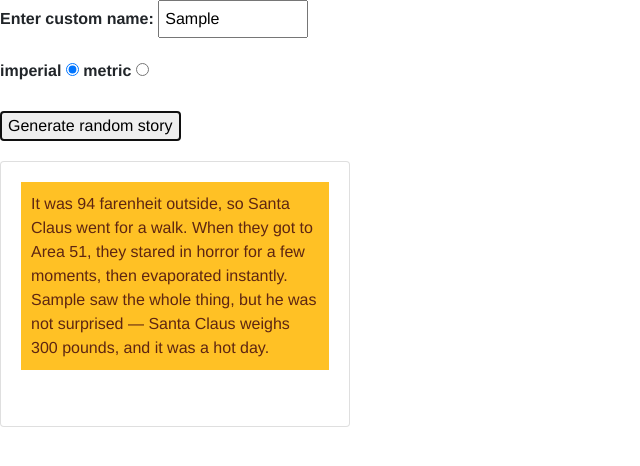
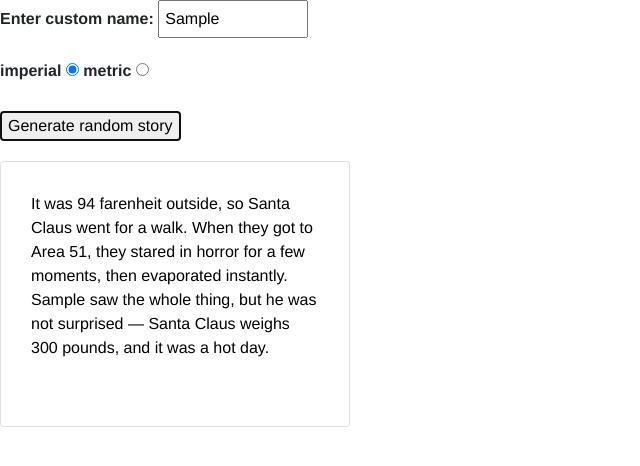
Before and after one commit to morerebe/comp1073-lab3, a plain HTML site: page index.html in a window 1280 px wide. Both pictures are taken after typing "Sample" into the empty fields and a click on the button "Generate random story". Shown: the whole page, without its empty margins (0-640 px from the left). Drawn offline with nearby package versions, Linux system fonts and the light colour scheme.

Commit message:
Add files via upload

```diff
--- a/css/styles.css
+++ b/css/styles.css
@@ -20,8 +20,8 @@ input[type="text"] {
 /* Hide the output paragraph until the user has submitted the form */
 
 p {
-  background: #ffc125;
-  color: #5e2612;
+  background: #ffffff;
+  color: #000000;
   padding: 10px;
   visibility: hidden;
 }
```
